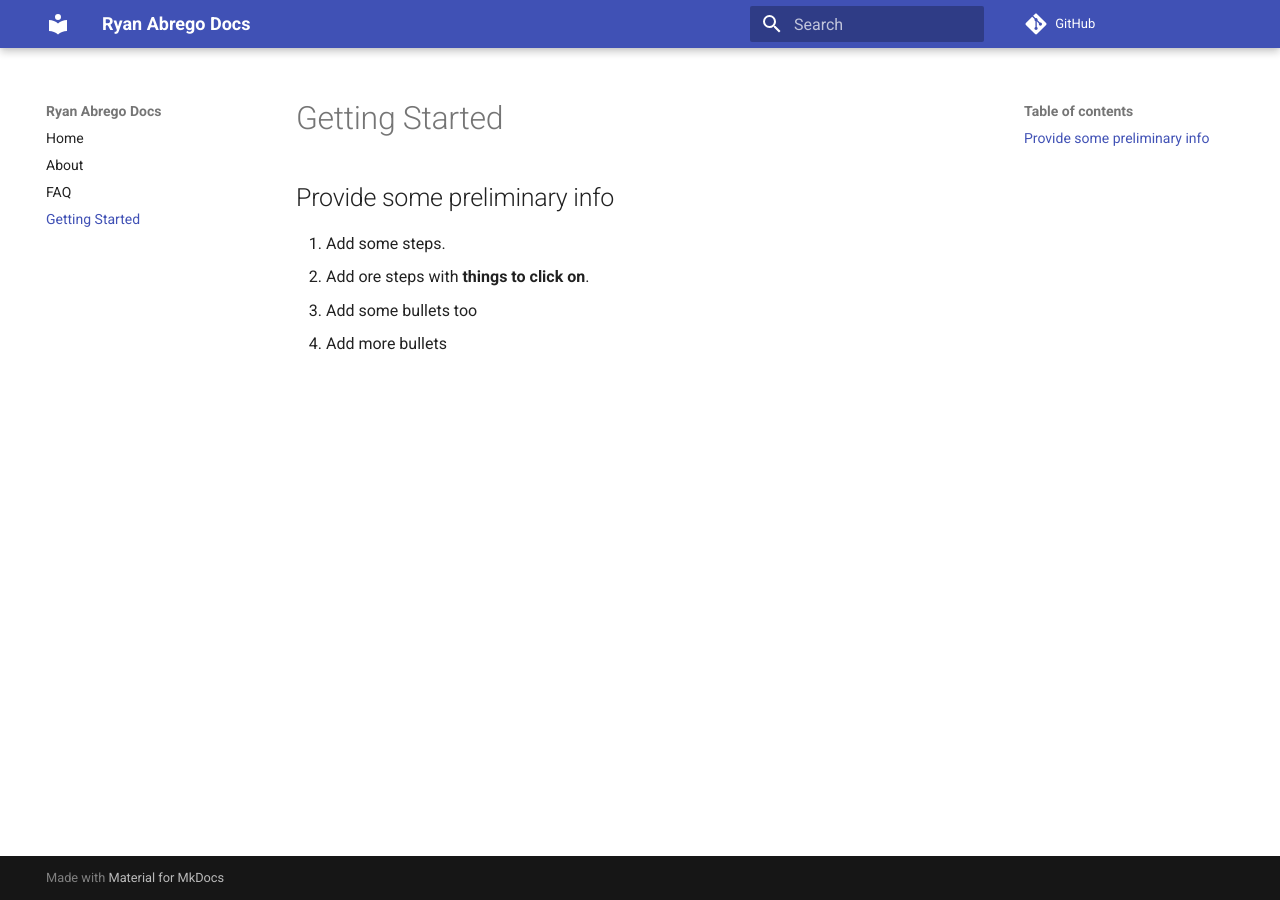
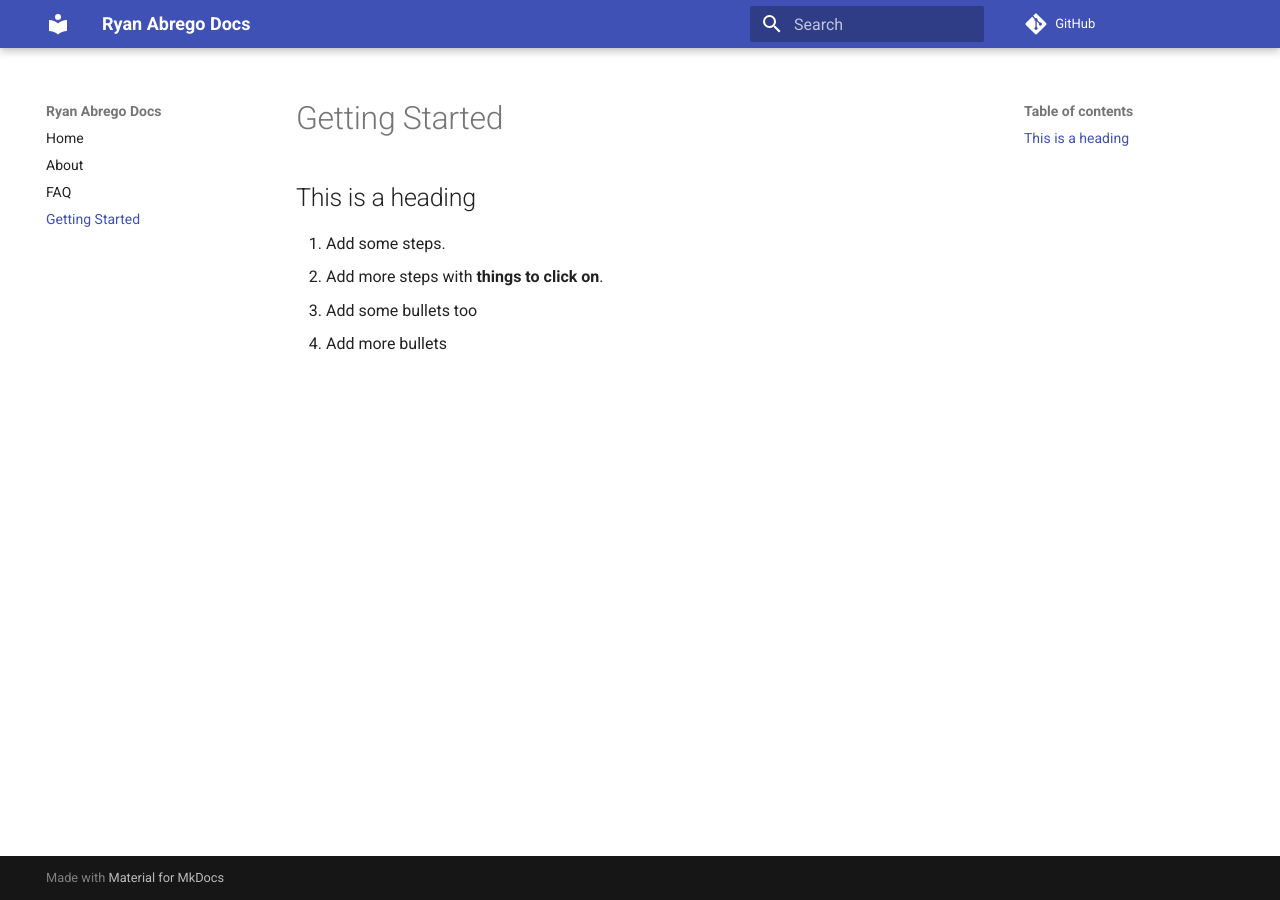
Before and after one commit to ryanabrego/MkDocs, an MkDocs documentation site: the page built from docs/getting-started.md, in a window 1280 px wide. Built offline with MkDocs 1.6.1 and Material for MkDocs 9.7.7, drawn with Linux system fonts in a browser that asks for light colours; comment, search, counter and statistics services are not loaded.

Commit message:
Update getting-started.md

```diff
--- a/docs/getting-started.md
+++ b/docs/getting-started.md
@@ -1,6 +1,6 @@
 # Getting Started
-## Provide some preliminary info
+## This is a heading
 1. Add some steps.
-2. Add ore steps with **things to click on**.
+2. Add more steps with **things to click on**.
    * Add some bullets too
    * Add more bullets
```
